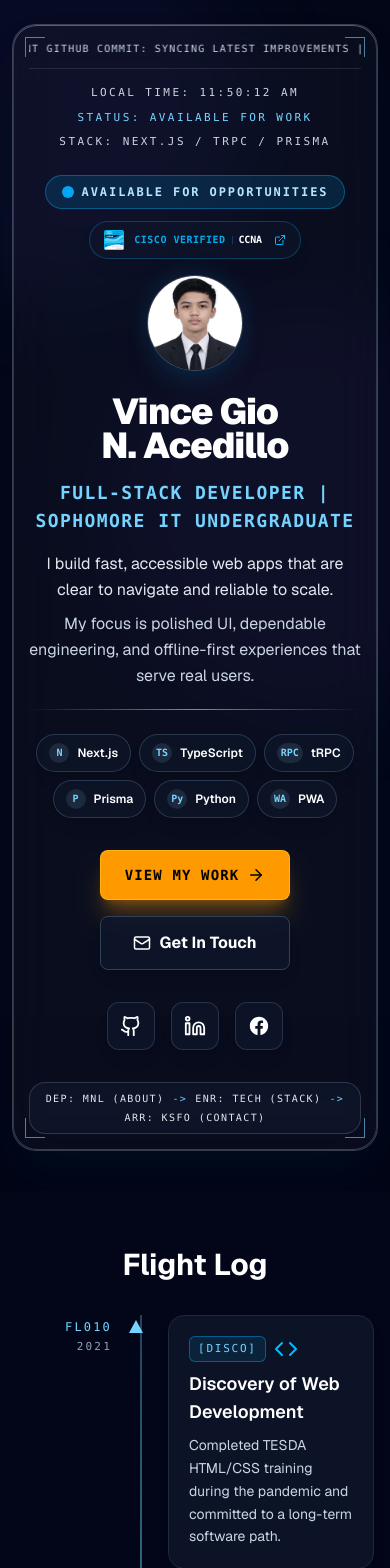
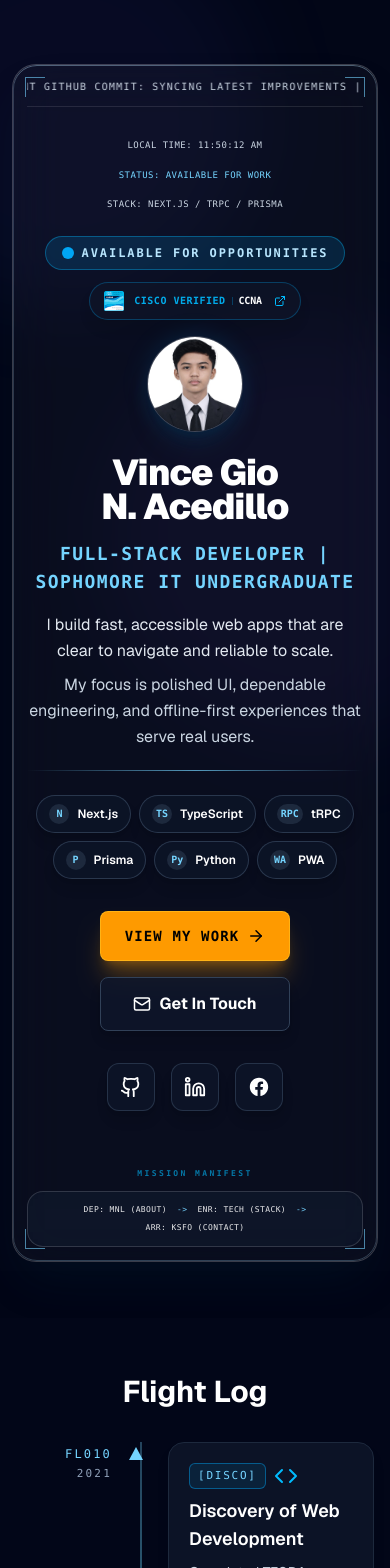
Before and after one commit to binsacedillo/portfolio-v2, a Next.js app: page / in a window 390 px wide. Shown: the top 1568 px of the page. Built offline with nearby package versions, Linux system fonts and the light colour scheme; no server answers.

Commit message:
refactor: finalize 'Steady-Flow' model and sync all UI responsiveness fixes [Audit Time: 2026-04-06 20:26:00]

```diff
--- a/src/components/landing/Hero.tsx
+++ b/src/components/landing/Hero.tsx
@@ -172,12 +172,12 @@ export default function Hero() {
         <div className="absolute inset-0 bg-slate-950/70" />
       </div>
 
-      <div className="relative z-10 mx-auto flex min-h-[calc(100vh-3rem)] max-w-6xl items-center justify-center pb-4 sm:min-h-[calc(100vh-4rem)]">
+      <div className="relative z-10 mx-auto flex min-h-[calc(100vh-3rem)] max-w-6xl items-start justify-center pb-8 pt-10 sm:min-h-[calc(100vh-4rem)] sm:items-center sm:pt-0">
         <motion.div
           initial={{ opacity: 0, y: 24 }}
           animate={{ opacity: 1, y: 0 }}
           transition={{ duration: 0.65, ease: "easeOut" }}
-          className="relative w-full overflow-hidden rounded-3xl border border-white/20 bg-white/3 transform-gpu p-4 shadow-2xl shadow-cyan-950/20 backdrop-blur-xl sm:p-6 md:p-10"
+          className="relative w-full overflow-hidden rounded-3xl border border-white/20 bg-white/3 transform-gpu p-3.5 shadow-2xl shadow-cyan-950/20 backdrop-blur-xl sm:p-6 md:p-10"
           style={{ willChange: 'transform, opacity' }}
         >
           <div className="pointer-events-none absolute inset-0 rounded-3xl border border-sky-200/20" aria-hidden="true" />
@@ -214,7 +214,7 @@ export default function Hero() {
             </motion.div>
           </div>
 
-          <div className="mt-4 grid grid-cols-1 gap-2 text-[11px] uppercase tracking-[0.22em] text-slate-300 sm:grid-cols-3 sm:text-xs">
+          <div className="mt-8 grid grid-cols-1 gap-4 text-[9px] uppercase tracking-[0.05em] text-slate-300 sm:grid-cols-3 sm:mt-5 sm:gap-2.5 sm:text-xs sm:tracking-[0.22em]">
             <p className="font-mono text-center sm:text-left">Local Time: {localTime || "--:--:--"}</p>
             <p className="font-mono text-center text-sky-300">Status: Available for Work</p>
             <p className="font-mono text-center sm:text-right">Stack: Next.js / tRPC / Prisma</p>
@@ -430,13 +430,18 @@ export default function Hero() {
               </a>
             </motion.div>
 
-            <nav className="mt-8 w-full max-w-3xl" aria-label="Flight path navigation">
-              <div className="flex flex-wrap items-center justify-center gap-x-2 gap-y-1 rounded-2xl border border-white/15 bg-slate-900/65 px-3 py-2 font-mono text-[10px] uppercase tracking-[0.14em] text-slate-200 backdrop-blur-md sm:text-xs sm:tracking-[0.2em]">
-                <span>Dep: MNL (About)</span>
+            <nav className="mt-12 w-full max-w-3xl" aria-label="Flight path navigation">
+              <div className="mb-2 text-center">
+                <span className="font-mono text-[8px] font-bold uppercase tracking-[0.3em] text-sky-400/60">
+                  Mission Manifest
+                </span>
+              </div>
+              <div className="flex flex-wrap items-center justify-center gap-x-2.5 gap-y-1.5 rounded-2xl border border-white/15 bg-slate-900/65 px-3 py-3 font-mono text-[8px] uppercase tracking-[0.05em] text-slate-200 backdrop-blur-md sm:py-2.5 sm:text-xs sm:tracking-[0.2em]">
+                <span className="shrink-0 text-white/90">Dep: MNL (About)</span>
                 <span className="text-sky-300">-&gt;</span>
-                <span>Enr: Tech (Stack)</span>
+                <span className="shrink-0 text-white/90">Enr: Tech (Stack)</span>
                 <span className="text-sky-300">-&gt;</span>
-                <span>Arr: KSFO (Contact)</span>
+                <span className="shrink-0 text-white/90">Arr: KSFO (Contact)</span>
               </div>
             </nav>
           </div>
--- a/src/components/landing/ScrollShowcase.tsx
+++ b/src/components/landing/ScrollShowcase.tsx
@@ -48,9 +48,7 @@ export function ScrollShowcase() {
         };
     }, []);
 
-    const sectionVariants = prefersReducedMotion ? sectionFadeInReduced : sectionFadeIn;
     const featuredVariants = prefersReducedMotion ? featuredCardVariantsReduced : featuredCardVariants;
-    const cardVariants = prefersReducedMotion ? cardStaggerVariantsReduced : cardStaggerVariants;
 
     return (
         <section
```
